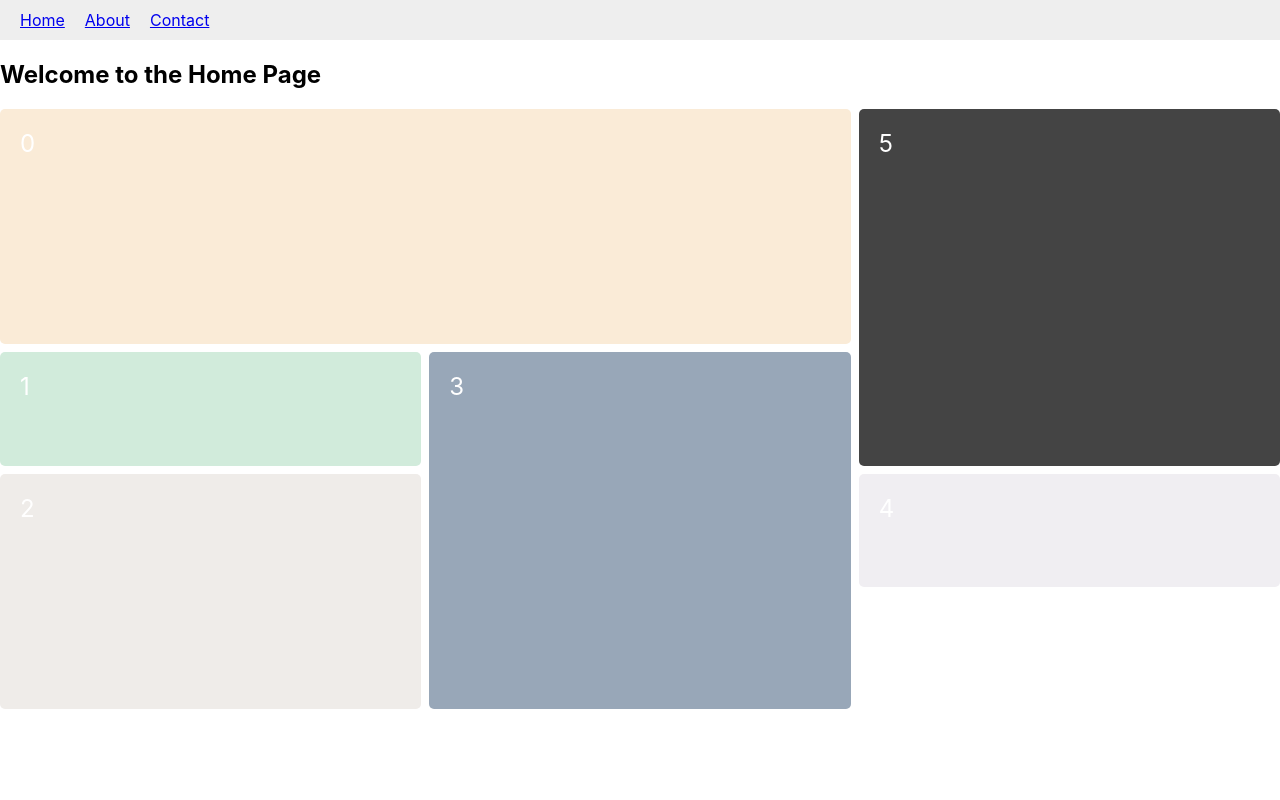
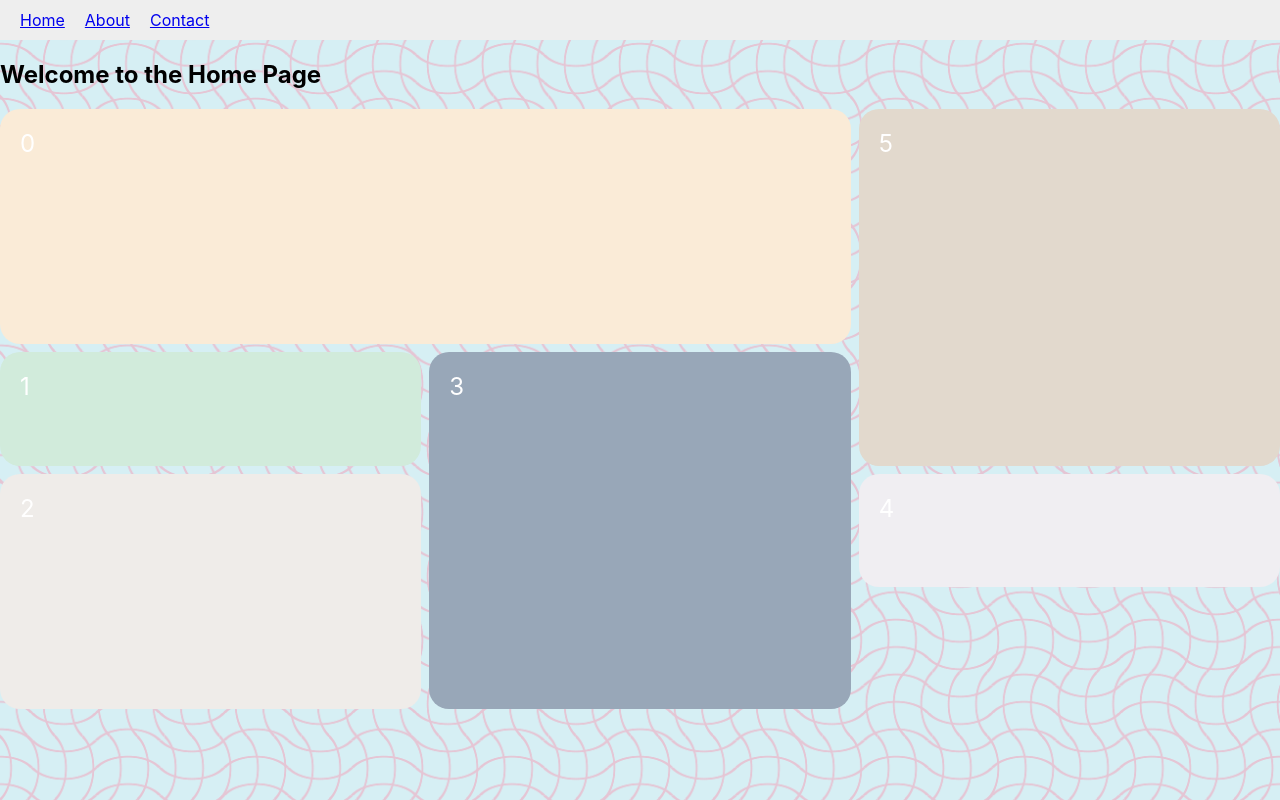
Before and after one commit to MayooriEkanthan/DiaSaver, a React (Create React App) app: page / in a window 1280 px wide. Built offline with nearby package versions, Linux system fonts and the light colour scheme.

Commit message:
Update index.css

```diff
--- a/src/index.css
+++ b/src/index.css
@@ -25,6 +25,7 @@ code {
     border-radius: 5px;
     padding: 20px;
     font-size: 150%;
+    border-radius: 20PX;
   }
   .mobile-only {
     display: block;
@@ -66,7 +67,7 @@ code {
     .item-5 {
       grid-column: 3;
       grid-row: 1 / span 3;
-      background-color: #EEESD9;
+      background-color: #E2D9CD;
     }
     @media (min-width: 768px) {
     .grid {
@@ -112,3 +113,12 @@ code {
     }
 
   }
+body {
+	background:
+		  radial-gradient(farthest-side at -33.33% 50%,#0000 52%,#E5C5D4 54% 57%,#0000 59%) 0 calc(128px/2),
+		  radial-gradient(farthest-side at 50% 133.33%,#0000 52%,#E5C5D4 54% 57%,#0000 59%) calc(128px/2) 0,
+		  radial-gradient(farthest-side at 133.33% 50%,#0000 52%,#E5C5D4 54% 57%,#0000 59%),
+		  radial-gradient(farthest-side at 50% -33.33%,#0000 52%,#E5C5D4 54% 57%,#0000 59%),
+		  #10a2c02b;
+	background-size: calc(128px/4.667) 128px,128px calc(128px/4.667);
+}
```
